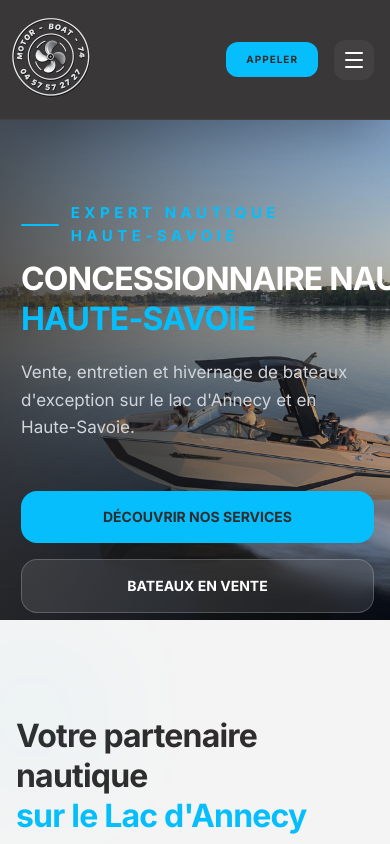
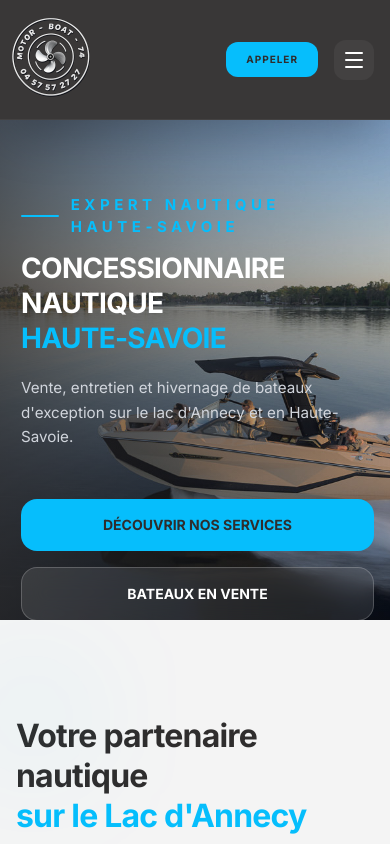
Before and after one commit to Ericfevrier/MB74-Site, a React (Vite) app: page / in a window 390 px wide. Shown: the top 844 px of the page. Built offline with nearby package versions, Linux system fonts and the light colour scheme.

Commit message:
Responsive : garde-fou global overflow-x clip (sans casser sticky) + medias fluides ; Hero H1 fluide (clamp) sans troncature

```diff
--- a/src/components/Hero.tsx
+++ b/src/components/Hero.tsx
@@ -22,12 +22,12 @@ export function Hero() {
               <span className="uppercase tracking-[0.3em] font-bold text-[15px]">Expert Nautique Haute-Savoie</span>
             </div>
 
-            <h1 className="text-white font-bold uppercase text-[32px] md:text-[54px] leading-tight mb-5 tracking-tight">
-              <span className="block whitespace-nowrap">Concessionnaire nautique</span>
+            <h1 className="text-white font-bold uppercase text-[clamp(1.75rem,6vw,3.375rem)] leading-tight mb-5 tracking-tight text-balance">
+              <span className="block">Concessionnaire nautique</span>
               <span className="text-brand-cyan block">haute-savoie</span>
             </h1>
 
-            <p className="text-gray-300 text-[17px] max-w-xl leading-relaxed font-normal mb-[25px]">
+            <p className="text-gray-300 text-[clamp(0.95rem,2.5vw,1.0625rem)] max-w-xl leading-relaxed font-normal mb-[25px]">
               Vente, entretien et hivernage de bateaux d'exception sur le lac d'Annecy et en Haute-Savoie.
             </p>
 
--- a/src/index.css
+++ b/src/index.css
@@ -36,6 +36,26 @@ body {
   @apply font-sans antialiased text-gray-900 bg-white;
 }
 
+/*
+ * Garde-fou responsive global.
+ * `overflow-x: clip` empêche tout défilement horizontal parasite (blobs décoratifs,
+ * éléments en débordement) SANS casser `position: sticky` (contrairement à overflow:hidden/auto).
+ */
+html,
+body {
+  overflow-x: clip;
+  max-width: 100%;
+}
+
+/* Médias fluides par défaut : jamais plus larges que leur conteneur.
+   (les utilitaires Tailwind h-full / h-[..] gardent la priorité sur la hauteur ;
+   svg/canvas exclus pour ne pas affecter les icônes dimensionnées par attributs) */
+img,
+video,
+iframe {
+  max-width: 100%;
+}
+
 @layer utilities {
   .hide-scrollbar {
     -ms-overflow-style: none;
```
